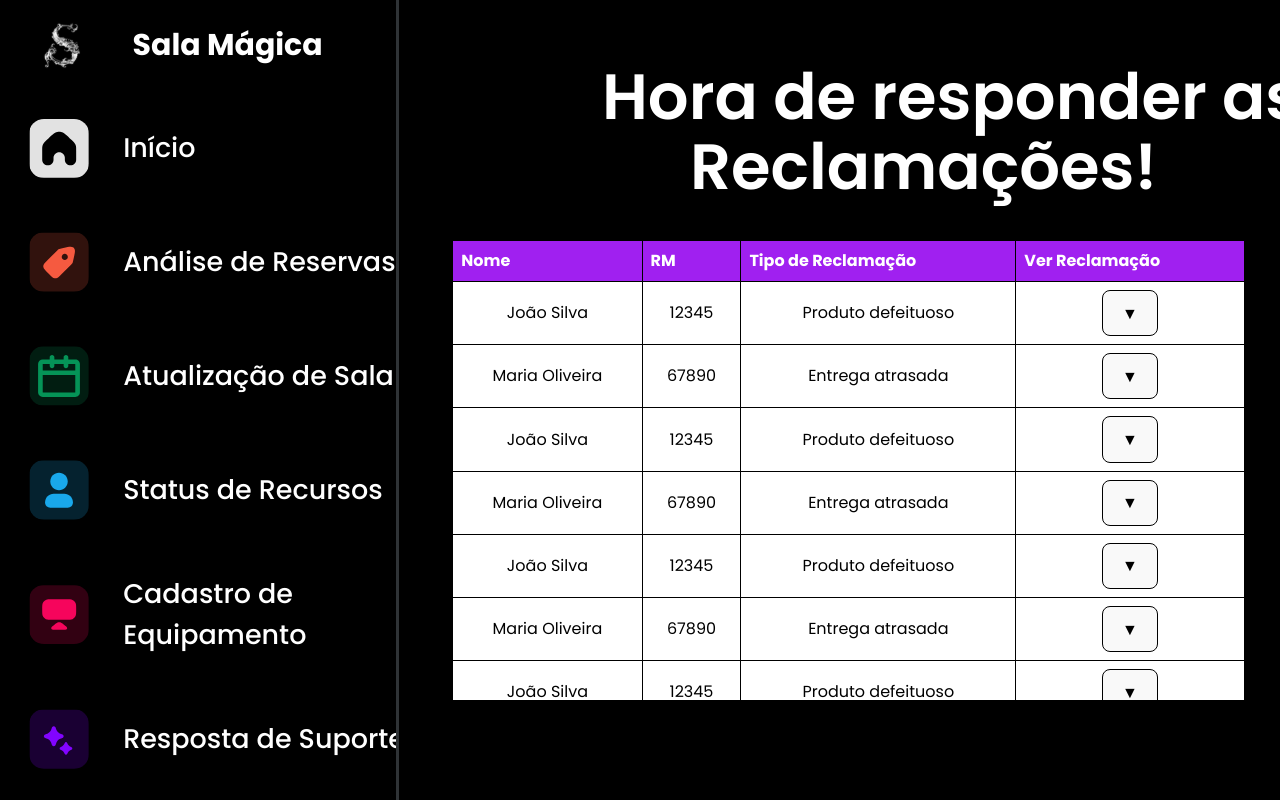
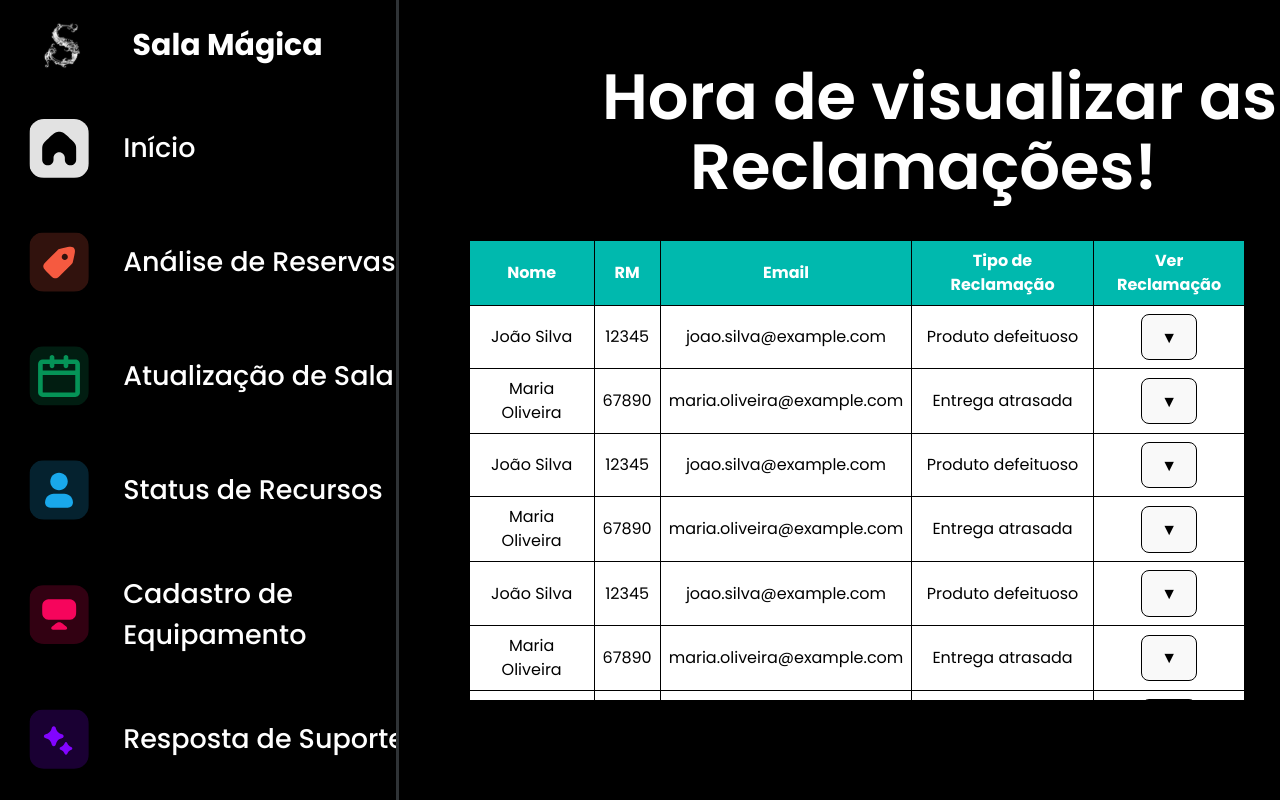
Before and after one commit to JoaoMotaSilva10/SalaMagicaFront, a React (Vite) app: page /Suporte in a window 1280 px wide. Shown: the top 800 px of the page. Built offline with nearby package versions, Linux system fonts and the light colour scheme.

Commit message:
mudança basica cor

```diff
--- a/src/AnaliseReservas/Reservas.css
+++ b/src/AnaliseReservas/Reservas.css
@@ -56,7 +56,7 @@ th, td {
     padding: 10px;
     border: 2px solid black;
     text-align: left;
-    background-color: #A020F0;
+    background-color: #00B9AE;
     color: white;
     justify-content: center;
     text-align:center;
--- a/src/Suporte/MainSuporte.css
+++ b/src/Suporte/MainSuporte.css
@@ -7,6 +7,7 @@
   .table-wrapper {
     max-height: 60%; /* Defina a altura máxima conforme necessário */
     overflow-y: auto; /* Adiciona uma barra de rolagem vertical */
+    margin-left: 2%;
   }
 
 .hora{
@@ -33,13 +34,17 @@
   .support-table td {
     border: 1px solid black;
     padding: 8px;
-    color: black
+    color: black;
+    justify-content: center;
+    text-align:center;
   }
 
   .support-table th {
-    background-color: 	#A020F0;
+    background-color: #00B9AE;
     text-align: left;
-    color: white
+    color: white;
+    justify-content: center;
+    text-align:center;
   }
 
   .reclamacao-details {
--- a/src/Suporte/MainSuporte.jsx
+++ b/src/Suporte/MainSuporte.jsx
@@ -1,27 +1,24 @@
-
 import React, { useState } from 'react';
 import './MainSuporte.css';
 
 const MainSuporte = () => {
   const [expandedRow, setExpandedRow] = useState(null);
 
-
   const data = [
-    { id: 1, nome: 'João Silva', rm: '12345', tipoReclamacao: 'Produto defeituoso', reclamacao: 'O produto chegou com defeito e não funciona.' },
-    { id: 2, nome: 'Maria Oliveira', rm: '67890', tipoReclamacao: 'Entrega atrasada', reclamacao: 'O produto foi entregue com uma semana de atraso.' },
-    { id: 3, nome: 'João Silva', rm: '12345', tipoReclamacao: 'Produto defeituoso', reclamacao: 'O produto chegou com defeito e não funciona.' },
-    { id: 4, nome: 'Maria Oliveira', rm: '67890', tipoReclamacao: 'Entrega atrasada', reclamacao: 'O produto foi entregue com uma semana de atraso.' },
-    { id: 5, nome: 'João Silva', rm: '12345', tipoReclamacao: 'Produto defeituoso', reclamacao: 'O produto chegou com defeito e não funciona.' },
-    { id: 6, nome: 'Maria Oliveira', rm: '67890', tipoReclamacao: 'Entrega atrasada', reclamacao: 'O produto foi entregue com uma semana de atraso.' },
-    { id: 7, nome: 'João Silva', rm: '12345', tipoReclamacao: 'Produto defeituoso', reclamacao: 'O produto chegou com defeito e não funciona.' },
-    { id: 8, nome: 'Maria Oliveira', rm: '67890', tipoReclamacao: 'Entrega atrasada', reclamacao: 'O produto foi entregue com uma semana de atraso.' },
-    { id: 9, nome: 'João Silva', rm: '12345', tipoReclamacao: 'Produto defeituoso', reclamacao: 'O produto chegou com defeito e não funciona.' },
-    { id: 10, nome: 'Maria Oliveira', rm: '67890', tipoReclamacao: 'Entrega atrasada', reclamacao: 'O produto foi entregue com uma semana de atraso.' },
-    { id: 11, nome: 'João Silva', rm: '12345', tipoReclamacao: 'Produto defeituoso', reclamacao: 'O produto chegou com defeito e não funciona.' },
-    { id: 12, nome: 'Maria Oliveira', rm: '67890', tipoReclamacao: 'Entrega atrasada', reclamacao: 'O produto foi entregue com uma semana de atraso.' },
-    { id: 13, nome: 'João Silva', rm: '12345', tipoReclamacao: 'Produto defeituoso', reclamacao: 'O produto chegou com defeito e não funciona.' },
-    { id: 14, nome: 'Maria Oliveira', rm: '67890', tipoReclamacao: 'Entrega atrasada', reclamacao: 'O produto foi entregue com uma semana de atraso.' },
-
+    { id: 1, nome: 'João Silva', rm: '12345', email: 'joao.silva@example.com', tipoReclamacao: 'Produto defeituoso', reclamacao: 'O produto chegou com defeito e não funciona.' },
+    { id: 2, nome: 'Maria Oliveira', rm: '67890', email: 'maria.oliveira@example.com', tipoReclamacao: 'Entrega atrasada', reclamacao: 'O produto foi entregue com uma semana de atraso.' },
+    { id: 3, nome: 'João Silva', rm: '12345', email: 'joao.silva@example.com', tipoReclamacao: 'Produto defeituoso', reclamacao: 'O produto chegou com defeito e não funciona.' },
+    { id: 4, nome: 'Maria Oliveira', rm: '67890', email: 'maria.oliveira@example.com', tipoReclamacao: 'Entrega atrasada', reclamacao: 'O produto foi entregue com uma semana de atraso.' },
+    { id: 5, nome: 'João Silva', rm: '12345', email: 'joao.silva@example.com', tipoReclamacao: 'Produto defeituoso', reclamacao: 'O produto chegou com defeito e não funciona.' },
+    { id: 6, nome: 'Maria Oliveira', rm: '67890', email: 'maria.oliveira@example.com', tipoReclamacao: 'Entrega atrasada', reclamacao: 'O produto foi entregue com uma semana de atraso.' },
+    { id: 7, nome: 'João Silva', rm: '12345', email: 'joao.silva@example.com', tipoReclamacao: 'Produto defeituoso', reclamacao: 'O produto chegou com defeito e não funciona.' },
+    { id: 8, nome: 'Maria Oliveira', rm: '67890', email: 'maria.oliveira@example.com', tipoReclamacao: 'Entrega atrasada', reclamacao: 'O produto foi entregue com uma semana de atraso.' },
+    { id: 9, nome: 'João Silva', rm: '12345', email: 'joao.silva@example.com', tipoReclamacao: 'Produto defeituoso', reclamacao: 'O produto chegou com defeito e não funciona.' },
+    { id: 10, nome: 'Maria Oliveira', rm: '67890', email: 'maria.oliveira@example.com', tipoReclamacao: 'Entrega atrasada', reclamacao: 'O produto foi entregue com uma semana de atraso.' },
+    { id: 11, nome: 'João Silva', rm: '12345', email: 'joao.silva@example.com', tipoReclamacao: 'Produto defeituoso', reclamacao: 'O produto chegou com defeito e não funciona.' },
+    { id: 12, nome: 'Maria Oliveira', rm: '67890', email: 'maria.oliveira@example.com', tipoReclamacao: 'Entrega atrasada', reclamacao: 'O produto foi entregue com uma semana de atraso.' },
+    { id: 13, nome: 'João Silva', rm: '12345', email: 'joao.silva@example.com', tipoReclamacao: 'Produto defeituoso', reclamacao: 'O produto chegou com defeito e não funciona.' },
+    { id: 14, nome: 'Maria Oliveira', rm: '67890', email: 'maria.oliveira@example.com', tipoReclamacao: 'Entrega atrasada', reclamacao: 'O produto foi entregue com uma semana de atraso.' },
   ];
 
   const handleToggle = (id) => {
@@ -30,7 +27,7 @@ const MainSuporte = () => {
 
   return (
     <div className="container">
-        <h1 className="hora">Hora de responder as</h1>
+      <h1 className="hora">Hora de visualizar as</h1>
       <h1 className="rec">Reclamações!</h1>
       <div className="table-wrapper">
         <table className="support-table">
@@ -38,6 +35,7 @@ const MainSuporte = () => {
             <tr>
               <th>Nome</th>
               <th>RM</th>
+              <th>Email</th>
               <th>Tipo de Reclamação</th>
               <th>Ver Reclamação</th>
             </tr>
@@ -48,6 +46,7 @@ const MainSuporte = () => {
                 <tr>
                   <td>{item.nome}</td>
                   <td>{item.rm}</td>
+                  <td>{item.email}</td>
                   <td>{item.tipoReclamacao}</td>
                   <td>
                     <button className="seta" onClick={() => handleToggle(item.id)}>
@@ -57,7 +56,7 @@ const MainSuporte = () => {
                 </tr>
                 {expandedRow === item.id && (
                   <tr>
-                  <td colSpan="4">
+                    <td colSpan="5">
                       <div className="reclamacao-details">
                         {item.reclamacao}
                       </div>
```
Lines whose indentation alone changed are shown as unchanged.
